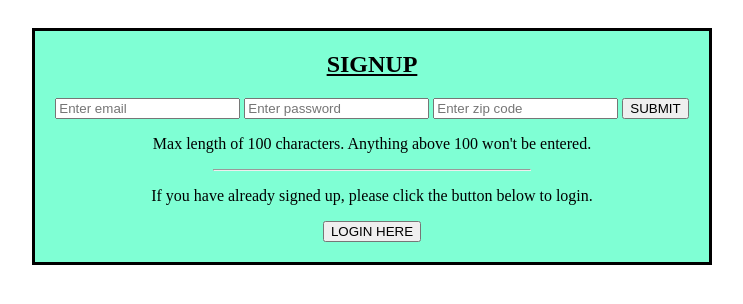
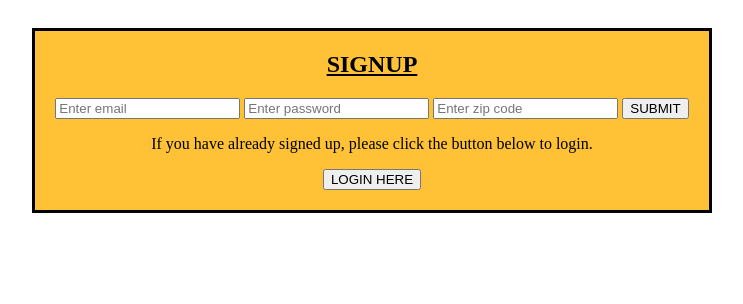
Before and after one commit to trien-hong/EventTracking, a Flask app: page / in a window 1280 px wide. Shown: the top 304 px of the page, without its empty margins (268-1011 px from the left). Run offline with Flask 2, Linux system fonts and the light colour scheme.

Commit message:
handled edge cases with signup/login

```diff
--- a/app.py
+++ b/app.py
@@ -41,17 +41,25 @@ def signup():
         return flask.render_template("signup.html")
     if flask.request.method == "POST":
         emailData = flask.request.form["email"]
-        passwordData = flask.request.form["password"]
-        zipData = flask.request.form["zip"]
-        passwordHash = generate_password_hash(passwordData, method="sha256")
-        #only querying to check if email already exists in the DB
-        contains_data = Users.query.filter_by(email=emailData).first()
-        if contains_data is None:
-            db.session.begin()
-            insert_data = Users(emailData, passwordHash, zipData)
-            db.session.add(insert_data)
-            db.session.commit()
-            return flask.redirect(flask.url_for("login"))
+        if emailData.endswith(".com"):
+            passwordData = flask.request.form["password"]
+            zipData = flask.request.form["zip"]
+            if zipData.isnumeric() and len(zipData)==5:
+                passwordHash = generate_password_hash(passwordData, method="sha256")
+                #only querying to check if email already exists in the DB
+                contains_data = Users.query.filter_by(email=emailData).first()
+                if contains_data is None:
+                    db.session.begin()
+                    insert_data = Users(emailData, passwordHash, zipData)
+                    db.session.add(insert_data)
+                    db.session.commit()
+                    return flask.redirect(flask.url_for("login"))
+            else:
+                flask.flash("Zipcode should be 5 numbers. Please try again.")
+                return flask.render_template("signup.html")
+        else:
+            flask.flash("Email needs to end in '.com'. Please try again.")
+            return flask.render_template("signup.html")
         flask.flash("Email already exists or is incorrect. Please login instead.")
     return flask.render_template("signup.html")
 
--- a/templates/signup.html
+++ b/templates/signup.html
@@ -11,7 +11,7 @@
             }
             .border {
                 border-style: solid;
-                background-color: aquamarine;
+                background-color: #FFC135;
                 display: inline-block;
                 padding-left: 20px;
                 padding-right: 20px;
@@ -33,13 +33,11 @@
                 {% endwith %}
             </ul>
             <form method="POST" action="/signup">
-                <input type="text" name="email" placeholder="Enter email" minlength="1" maxlength="100" required/>
-                <input type="text" name="password" placeholder="Enter password" minlength="1" required/>
+                <input type="email" name="email" placeholder="Enter email" minlength="1" maxlength="100" required/>
+                <input type="password" name="password" placeholder="Enter password" minlength="1" required/>
                 <input type="text" name="zip" placeholder="Enter zip code" minlength="5" maxlength="5" required/>
                 <input type="submit" value="SUBMIT"/>
             </form>
-            <p>Max length of 100 characters. Anything above 100 won't be entered.<p>
-            <hr>
             <p>If you have already signed up, please click the button below to login.</p>
             <form method="GET" action="/login">
                 <input type="submit" value="LOGIN HERE"/>
```
Also changed, not shown: templates/login.html (+3 -5 lines).
